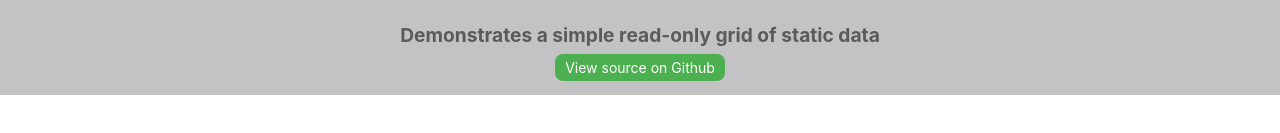
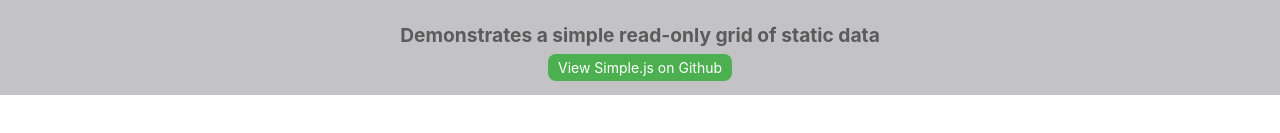
Before and after one commit to zinggrid-demos/zinggrid-react-demo, a React (Create React App) app: page / in a window 1280 px wide. Shown: the part 175-308 px from the top of the page. Built offline with nearby package versions, Linux system fonts and the light colour scheme.

Commit message:
Added source file name to button

```diff
--- a/src/App.js
+++ b/src/App.js
@@ -2,58 +2,59 @@
  * Top-level component consisting of a set of buttons, one
  * for each demo, and the corresponding demo grid.
  */
-import './App.css';
-import React from 'react';
-import {Routes, Route, NavLink} from 'react-router-dom';
+import './App.css'
+import React from 'react'
+import {Routes, Route, NavLink} from 'react-router-dom'
 
-import './App.css';
-import Simple from './components/Simple.js';
-import Themes from './components/Themes.js';
-import OneWay from './components/OneWay.js';
-import TwoWay from './components/TwoWay.js';
-import Conditional from './components/Conditional.js';
-import Register from './components/Register.js';
-import Fetch from './components/Fetch.js';
-import Methods from './components/Methods.js';
-import Events from './components/Events.js';
+import './App.css'
+import Simple from './components/Simple.js'
+import Themes from './components/Themes.js'
+import OneWay from './components/OneWay.js'
+import TwoWay from './components/TwoWay.js'
+import Conditional from './components/Conditional.js'
+import Register from './components/Register.js'
+import Fetch from './components/Fetch.js'
+import Methods from './components/Methods.js'
+import Events from './components/Events.js'
 
 function App() {
+    const github = 'https://github.com/zinggrid-demos/zinggrid-react-demo/blob/main/src/components/'
     const modules = {
       '/': {
         text: 'Demonstrates a simple read-only grid of static data',
-        link: 'https://github.com/zinggrid-demos/zinggrid-react-demo/blob/main/src/components/Simple.js'
+        file: 'Simple.js'
       },
       '/themes': {
         text: 'Demonstrates a read-only grid of static data with a theme selector',
-        link: 'https://github.com/zinggrid-demos/zinggrid-react-demo/blob/main/src/components/Themes.js'
+        file: 'Themes.js'
       },
       '/methods': {
         text: 'Demonstrates using a method call to set the data for a grid',
-        link: 'https://github.com/zinggrid-demos/zinggrid-react-demo/blob/main/src/components/Methods.js'
+        file: 'Methods.js'
       },
       '/events': {
         text: 'Demonstrates grid events',
-        link: 'https://github.com/zinggrid-demos/zinggrid-react-demo/blob/main/src/components/Events.js'
+        file: 'Events.js'
       },
       '/fetch': {
         text: 'Demonstrates fetching grid data from the server',
-        link: 'https://github.com/zinggrid-demos/zinggrid-react-demo/blob/main/src/components/Fetch.js'
+        file: 'Fetch.js'
       },
       '/oneway': {
         text: 'Demonstrates data binding in one direction',
-        link: 'https://github.com/zinggrid-demos/zinggrid-react-demo/blob/main/src/components/OneWay.js'
+        file: 'OneWay.js'
       },
       '/twoway': {
         text: 'Demonstrates data binding in two directions',
-        link: 'https://github.com/zinggrid-demos/zinggrid-react-demo/blob/main/src/components/TwoWay.js'
+        file: 'TwoWay.js'
       },
       '/conditional': {
         text: 'Demonstrates conditional rendering',
-        link: 'https://github.com/zinggrid-demos/zinggrid-react-demo/blob/main/src/components/Conditional.js'
+        file: 'Conditional.js'
       },
       '/register': {
         text: 'Demonstrates registering a custom rendering method (column 1)',
-        link: 'https://github.com/zinggrid-demos/zinggrid-react-demo/blob/main/src/components/Register.js'
+        file: 'Register.js'
       },
     }
 
@@ -73,26 +74,16 @@ function App() {
           <NavLink to="/register" className={({isActive}) => isActive ? "App-button-active" : "App-button-plain"}>Register Method</NavLink>
         </div>
         <Routes>
-          <Route exact path="/" element={<h4>{modules['/'].text}</h4>} />
-          <Route path="/themes" element={<h4>{modules['/themes'].text}</h4>} />
-          <Route path="/methods" element={<h4>{modules['/methods'].text}</h4>} />
-          <Route path="/oneway" element={<h4>{modules['/oneway'].text}</h4>} />
-          <Route path="/twoway" element={<h4>{modules['/twoway'].text}</h4>} />
-          <Route path="/fetch" element={<h4>{modules['/fetch'].text}</h4>} />
-          <Route path="/conditional" element={<h4>{modules['/conditional'].text}</h4>} />
-          <Route path="/register" element={<h4>{modules['/register'].text}</h4>} />
-          <Route path="/events" element={<h4>{modules['/events'].text}</h4>} />
+          {Object.entries(modules).map(([path, mod], index) =>
+            <Route exact path={path} element={<h4>{mod.text}</h4>} />
+          )}
         </Routes>
         <Routes>
-          <Route exact path="/" element={<div className="viewsrc"><a target="_blank" rel="noreferrer" href={modules['/'].link} >View source on Github</a></div>} />
-          <Route path="/themes" element={<div className="viewsrc"><a target="_blank" rel="noreferrer" href={modules['/themes'].link} >View source on Github</a></div>} />
-          <Route path="/methods" element={<div className="viewsrc"><a target="_blank" rel="noreferrer" href={modules['/methods'].link} >View source on Github</a></div>} />
-          <Route path="/oneway" element={<div className="viewsrc"><a target="_blank" rel="noreferrer" href={modules['/oneway'].link} >View source on Github</a></div>} />
-          <Route path="/twoway" element={<div className="viewsrc"><a target="_blank" rel="noreferrer" href={modules['/twoway'].link} >View source on Github</a></div>} />
-          <Route path="/conditional" element={<div className="viewsrc"><a target="_blank" rel="noreferrer" href={modules['/conditional'].link} >View source on Github</a></div>} />
-          <Route path="/register" element={<div className="viewsrc"><a target="_blank" rel="noreferrer" href={modules['/register'].link} >View source on Github</a></div>} />
-          <Route path="/fetch" element={<div className="viewsrc"><a target="_blank" rel="noreferrer" href={modules['/fetch'].link} >View source on Github</a></div>} />
-          <Route path="/events" element={<div className="viewsrc"><a target="_blank" rel="noreferrer" href={modules['/events'].link} >View source on Github</a></div>} />
+          {Object.entries(modules).map(([path, mod], index) =>
+            <Route exact path={path}
+              element={<div className="viewsrc"><a target="_blank" rel="noreferrer" href={github + mod.file} >View {mod.file} on Github</a></div>}
+              />
+          )}
         </Routes>
       </header>
       <Routes>
@@ -107,7 +98,7 @@ function App() {
         <Route path="/events" element={<Events />} />
       </Routes>
     </div>
-  );
+  )
 }
 
-export default App;
+export default App
```
